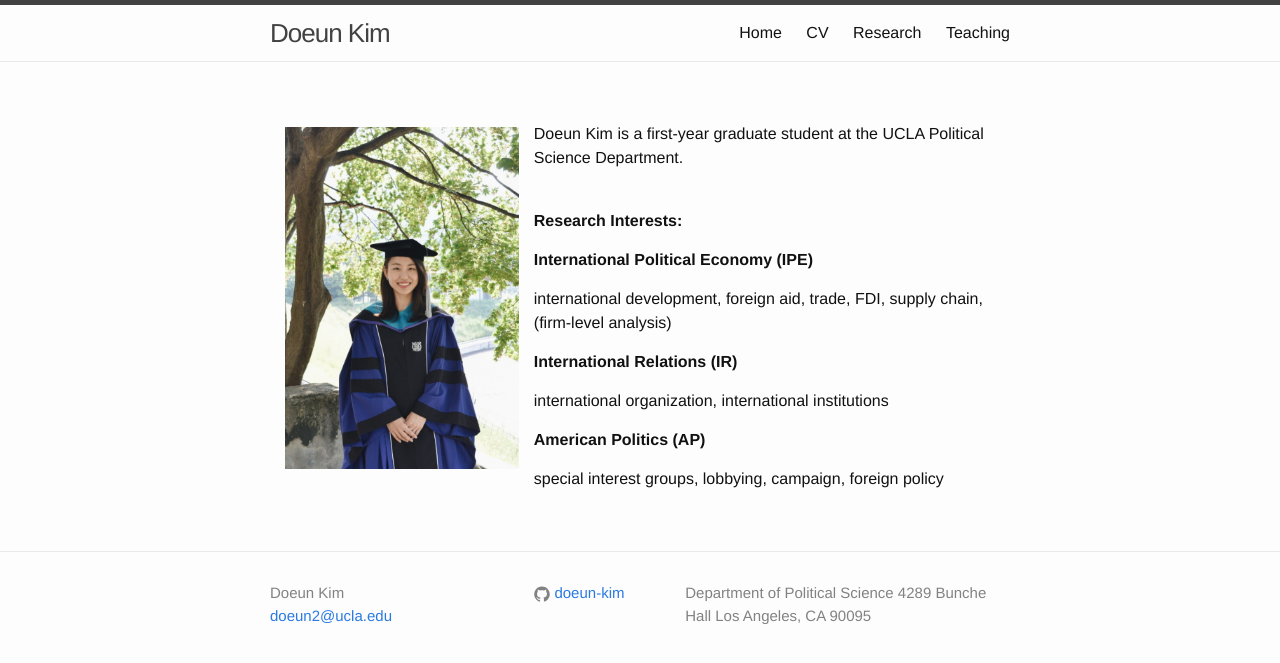
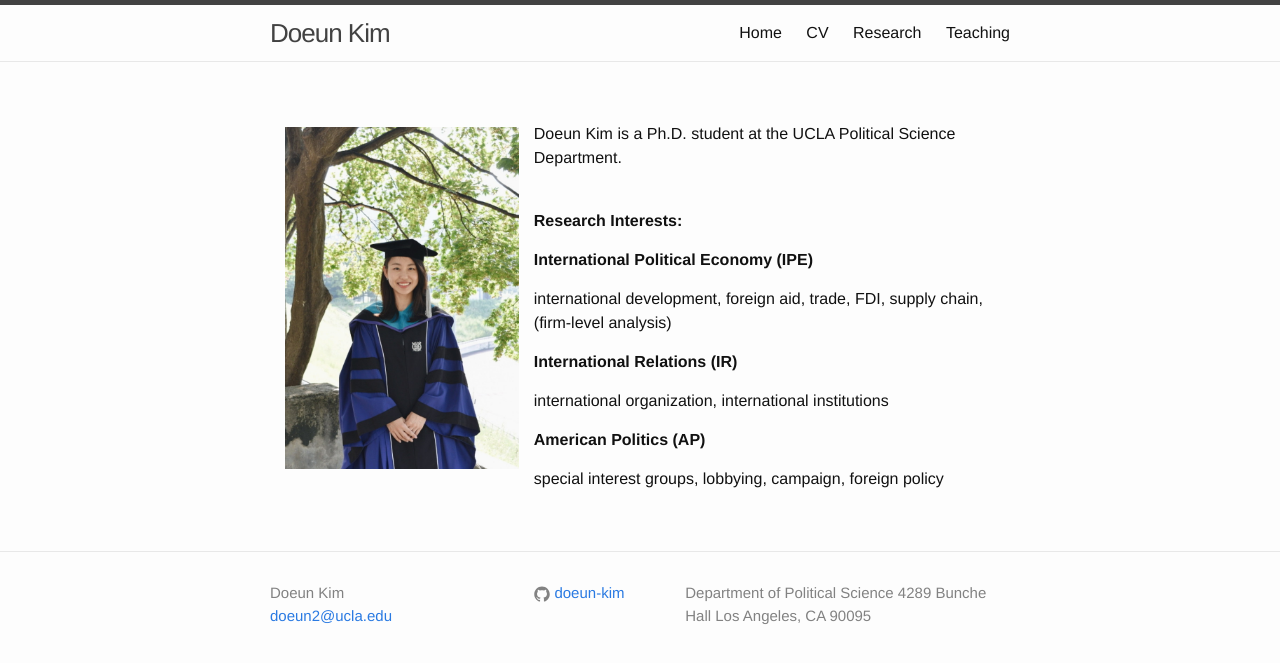
Before and after one commit to soonhong-cho/soonhong-cho.github.io, a Jekyll site: the page index.html, which Jekyll copies as it is, in a window 1280 px wide. Shown: the top 663 px of the page. Built offline with Jekyll 4.4.1, drawn with Linux system fonts in a browser that asks for light colours.

Commit message:
Update index.html

```diff
--- a/index.html
+++ b/index.html
@@ -75,7 +75,7 @@
   width="233.8" height="341.6"/>
 </section>
 
-      <p>Doeun Kim is a first-year graduate student at the UCLA Political Science Department.</p>
+      <p>Doeun Kim is a Ph.D. student at the UCLA Political Science Department.</p>
 
       <br><p><strong>Research Interests:</strong></p>
 
```
